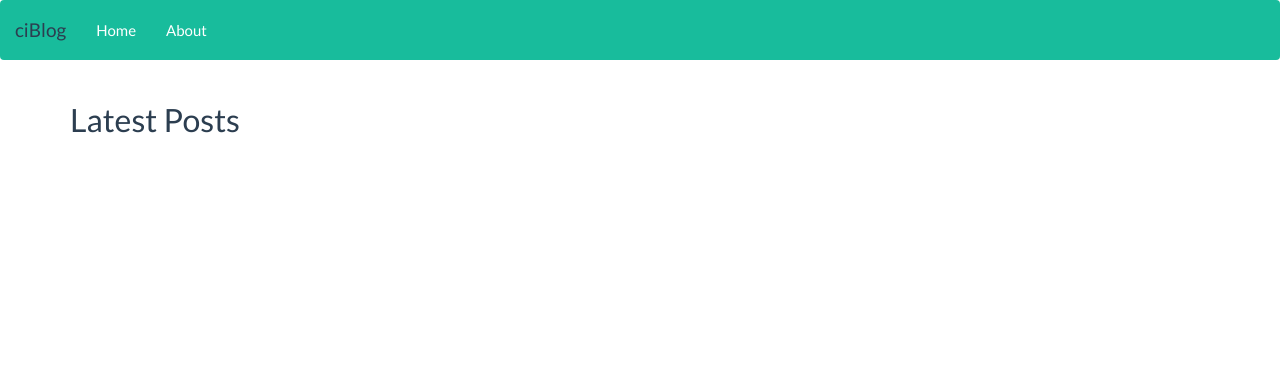
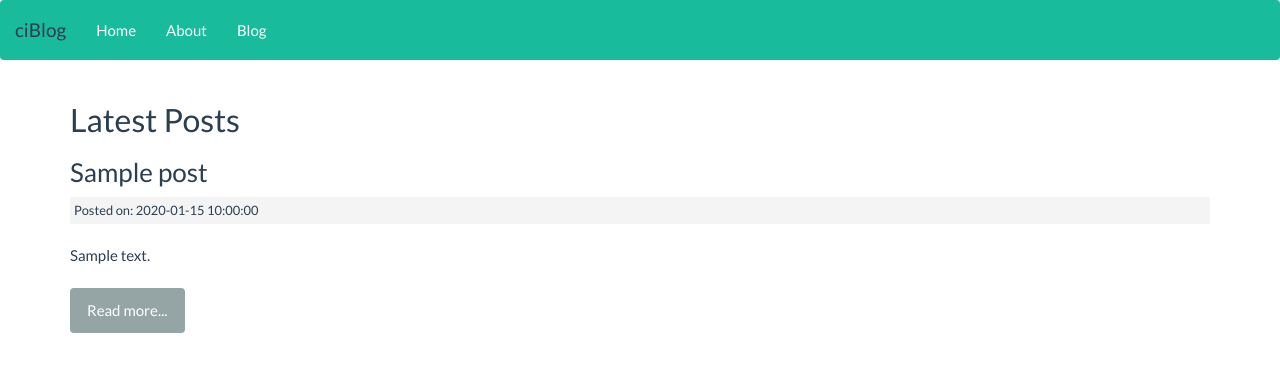
Before and after one commit to mzwae/ciBlog, a CodeIgniter app: page /ciBlog/posts in a window 1280 px wide. Shown: the top 372 px of the page. Run offline with CodeIgniter, Linux system fonts and the light colour scheme; tables that the repository leaves empty or names only in its code hold one stand-in row (values such as "Sample post").

Commit message:
added single post view

```diff
--- a/application/config/routes.php
+++ b/application/config/routes.php
@@ -49,6 +49,7 @@ defined('BASEPATH') OR exit('No direct script access allowed');
 | Examples:	my-controller/index	-> my_controller/index
 |		my-controller/my-method	-> my_controller/my_method
 */
+$route['posts/(:any)'] = 'posts/view/$1';
 $route['posts'] = 'posts/index';
 $route['default_controller'] = 'pages/view';
 $route['(:any)'] = 'pages/view/$1';
--- a/application/controllers/Posts.php
+++ b/application/controllers/Posts.php
@@ -12,4 +12,16 @@ class Posts extends CI_Controller
         $this->load->view('posts/index', $data);
         $this->load->view('templates/footer');
     }
+
+    public function view($slug = NULL){
+      $data['post'] = $this->post_model->get_posts($slug);
+
+      if (empty($data['post'])) {
+        show_404();
+      }
+      $data['title'] = $data['post']['title'];
+      $this->load->view('templates/header');
+      $this->load->view('posts/view', $data);
+      $this->load->view('templates/footer');
+    }
 }
--- a/application/views/posts/index.php
+++ b/application/views/posts/index.php
@@ -1 +1,10 @@
 <h2><?= $title ?></h2>
+<?php foreach($posts as $post) :?>
+
+<h3><?php echo $post['title']; ?></h3>
+<small class="post-date">Posted on: <?php echo $post['created_at']; ?></small><br>
+<?php echo $post['body']; ?>
+<br>
+<br>
+<p><a class="btn btn-default" href="<?php echo site_url('posts/' . $post['slug']);?>">Read more...</a></p>
+<?php endforeach; ?>
--- /dev/null
+++ b/application/views/posts/view.php
@@ -0,0 +1,5 @@
+<h2><?php echo $post['title']; ?></h2>
+<small class="post-date">Posted on: <?php echo $post['created_at']; ?></small><br>
+<div class="post-body">
+  <?php echo $post['body']; ?>
+</div>
--- a/application/views/templates/header.php
+++ b/application/views/templates/header.php
@@ -2,21 +2,9 @@
   <head>
     <title>ciBlog</title>
     <link rel="stylesheet" href="<?php echo base_url();?>assets/css/bootstrap.min.css">
+    <link rel="stylesheet" href="<?php echo base_url();?>assets/css/styles.css">
   </head>
   <body>
-    <!-- <nav class="navbar navbar-inverse">
-      <div class="container">
-        <div class="navbar-header">
-          <a class="navbar-brand" href="<?php echo base_url(); ?>">ciBlog</a>
-        </div>
-        <div id="navbar">
-          <ul class="navbar-nav">
-            <li class="nav-item"><a href="<?php echo base_url(); ?>">Home</a></li>
-            <li class="nav-item"><a href="<?php echo base_url(); ?>about">About</a></li>
-          </ul>
-        </div>
-      </div>
-    </nav> -->
 
     <nav class="navbar navbar-inverse">
     <!-- Brand and toggle get grouped for better mobile display -->
@@ -34,6 +22,7 @@
         <ul class="nav navbar-nav">
             <li class="nav-item"><a href="<?php echo base_url(); ?>">Home</a></li>
             <li class="nav-item"><a href="<?php echo base_url(); ?>about">About</a></li>
+            <li class="nav-item"><a href="<?php echo base_url(); ?>posts">Blog</a></li>
         </ul>
         <!-- <ul class="nav navbar-nav navbar-right">
             <li><a href="#">Login</a></li>
--- /dev/null
+++ b/assets/css/styles.css
@@ -0,0 +1,6 @@
+.post-date{
+  background: #f4f4f4;
+  padding: 4px;
+  marging: 3px;
+  display: block;
+}
```
